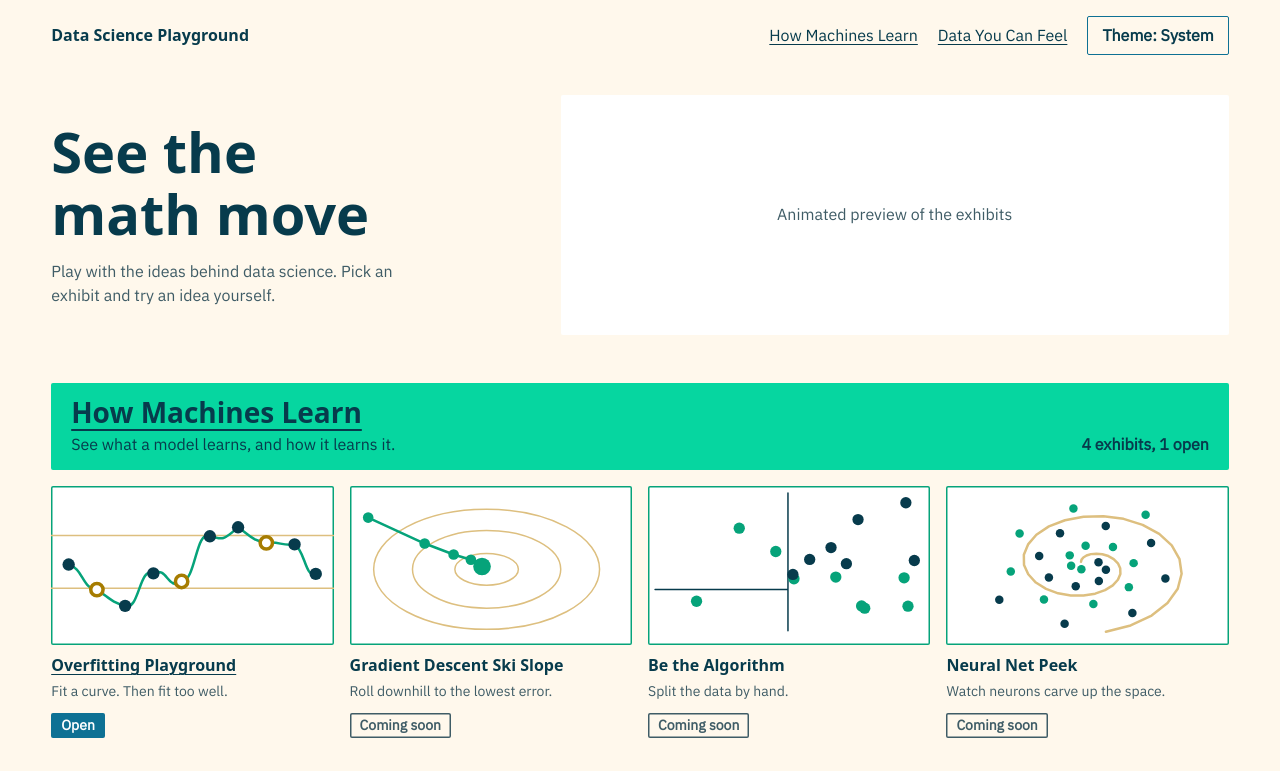
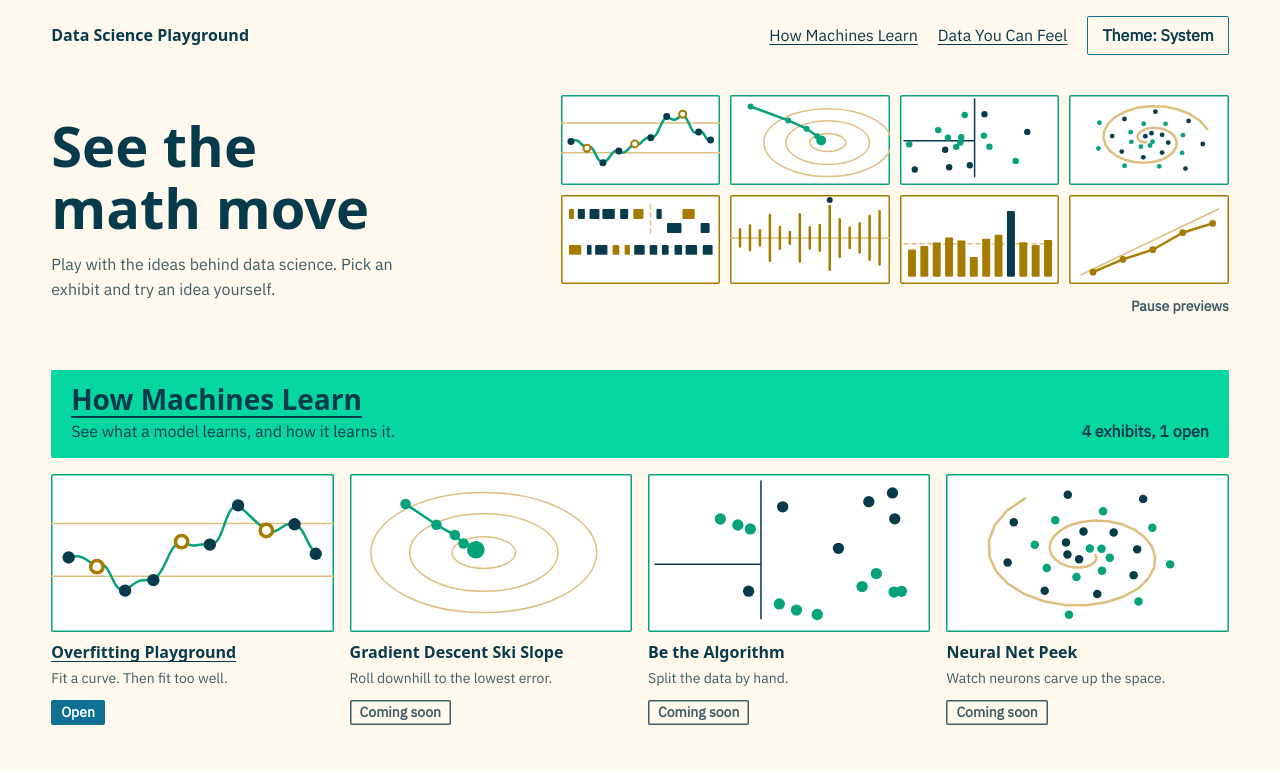
Before and after one commit to roshantariq/Data-Science-Playground, a React (Vite) app: page / in a window 1280 px wide. Shown: the top 771 px of the page. Built offline with nearby package versions, Linux system fonts and the light colour scheme; a web font is replaced by a local one.

Commit message:
Add the animated hero preview with a pause button and links to open exhibits

```diff
--- a/src/App.css
+++ b/src/App.css
@@ -163,6 +163,117 @@ p {
   margin-top: 14px;
   color: var(--text-muted);
   max-width: 40ch;
+}
+
+/* Hero preview: every exhibit's drawing, redrawn together. Each cell stacks
+   the outgoing and incoming drawing; the new one fades in as its marks
+   settle. Open exhibits' cells are links and react like open tiles. */
+.hero-preview {
+  display: grid;
+  gap: 8px;
+}
+
+.preview-grid {
+  display: grid;
+  grid-template-columns: repeat(4, minmax(0, 1fr));
+  gap: 10px;
+  margin: 0;
+  padding: 0;
+  list-style: none;
+}
+
+.preview-cell,
+.preview-link {
+  display: grid;
+  min-width: 0;
+}
+
+.preview-cell {
+  aspect-ratio: 16 / 9;
+  background: var(--surface);
+  border-radius: var(--radius);
+  box-shadow: inset 0 0 0 1.5px var(--mark);
+}
+
+.preview-cell .tile-art {
+  grid-area: 1 / 1;
+  background: none;
+  box-shadow: none;
+}
+
+.preview-cell .is-in {
+  animation: preview-in 0.9s cubic-bezier(0.16, 1, 0.3, 1) both;
+  animation-delay: calc(var(--i) * 45ms);
+}
+
+.preview-cell .is-in .art-marks {
+  animation: preview-settle 0.9s cubic-bezier(0.16, 1, 0.3, 1) both;
+  animation-delay: calc(var(--i) * 45ms);
+}
+
+.preview-cell .is-out {
+  animation: preview-out 0.6s cubic-bezier(0.16, 1, 0.3, 1) both;
+  animation-delay: calc(var(--i) * 45ms);
+}
+
+@keyframes preview-in {
+  from {
+    opacity: 0;
+  }
+}
+
+@keyframes preview-settle {
+  from {
+    transform: translateY(5px) scale(0.97);
+  }
+}
+
+@keyframes preview-out {
+  to {
+    opacity: 0;
+  }
+}
+
+.preview-link:focus-visible .art-full {
+  opacity: 1;
+}
+
+.preview-link:focus-visible .art-marks {
+  transform: translateY(-4px) scale(1.04);
+}
+
+@media (hover: hover) {
+  .preview-cell:hover .art-full {
+    opacity: 1;
+  }
+
+  .preview-cell:hover .art-marks {
+    transform: translateY(-4px) scale(1.04);
+  }
+}
+
+/* A quiet text button under the grid, at its right edge. */
+.preview-pause {
+  justify-self: end;
+  padding: 4px 0;
+  border: 0;
+  background: none;
+  font: inherit;
+  font-size: var(--text-sm);
+  font-weight: 600;
+  color: var(--text-muted);
+  cursor: pointer;
+}
+
+.preview-pause:hover {
+  color: var(--text);
+  text-decoration: underline;
+}
+
+@media (max-width: 699px) {
+  .preview-pause {
+    min-height: 44px;
+  }
 }
 
 /* Wing header and tiles */
@@ -1185,9 +1296,8 @@ p {
     grid-template-columns: minmax(0, 1fr);
   }
 
-  /* Until the real hero preview exists, phones go straight to the tiles. */
-  .hero .placeholder {
-    display: none;
+  .preview-grid {
+    gap: 6px;
   }
 
   .tiles,
--- /dev/null
+++ b/src/components/HeroPreview.tsx
@@ -0,0 +1,135 @@
+import { useEffect, useRef, useState, type CSSProperties } from 'react'
+import { Link } from 'react-router'
+import { EXHIBITS } from '../exhibits.ts'
+import { tileArt, type Art } from './tileArt.ts'
+import { ArtSvg } from './TileArt.tsx'
+
+// How often every preview deals itself new random data.
+const STEP_MS = 3200
+
+type Frame = { id: number; arts: (Art | null)[] }
+
+const deal = (id: number): Frame => ({
+  id,
+  arts: EXHIBITS.map((e) => tileArt(e.slug)),
+})
+
+const reducedMotion = () =>
+  window.matchMedia('(prefers-reduced-motion: reduce)')
+
+// The home hero: every exhibit's drawing, all redrawn together with fresh
+// random data. Open exhibits link to their page. It stops while the pointer
+// or keyboard focus is on the grid, while it's off screen or the tab is
+// hidden, and when the visitor presses Pause (until they press Play). With
+// reduced motion on it shows still drawings and no button.
+export function HeroPreview() {
+  const [frames, setFrames] = useState<Frame[]>(() => [deal(0)])
+  const [paused, setPaused] = useState(false)
+  const [held, setHeld] = useState({ hover: false, focus: false })
+  const [still, setStill] = useState(() => reducedMotion().matches)
+  const ref = useRef<HTMLUListElement>(null)
+  const stopped = paused || held.hover || held.focus || still
+
+  useEffect(() => {
+    const query = reducedMotion()
+    const change = () => setStill(query.matches)
+    query.addEventListener('change', change)
+    return () => query.removeEventListener('change', change)
+  }, [])
+
+  useEffect(() => {
+    const el = ref.current
+    if (!el || stopped) return
+    let onScreen = true
+    let timer: number | undefined
+
+    const tick = () =>
+      setFrames((f) => {
+        const last = f[f.length - 1]
+        return [last, deal(last.id + 1)]
+      })
+
+    const sync = () => {
+      const run = onScreen && document.visibilityState === 'visible'
+      if (run && timer === undefined) timer = window.setInterval(tick, STEP_MS)
+      if (!run && timer !== undefined) {
+        window.clearInterval(timer)
+        timer = undefined
+      }
+    }
+
+    const seen = new IntersectionObserver(([entry]) => {
+      onScreen = entry.isIntersecting
+      sync()
+    })
+    seen.observe(el)
+    document.addEventListener('visibilitychange', sync)
+    sync()
+
+    return () => {
+      seen.disconnect()
+      document.removeEventListener('visibilitychange', sync)
+      if (timer !== undefined) window.clearInterval(timer)
+    }
+  }, [stopped])
+
+  const newest = frames[frames.length - 1].id
+
+  return (
+    <div className="hero-preview">
+      <ul
+        ref={ref}
+        className="preview-grid"
+        aria-label="Exhibit previews"
+        onMouseEnter={() => setHeld((h) => ({ ...h, hover: true }))}
+        onMouseLeave={() => setHeld((h) => ({ ...h, hover: false }))}
+        onFocus={() => setHeld((h) => ({ ...h, focus: true }))}
+        onBlur={(e) => {
+          if (!e.currentTarget.contains(e.relatedTarget))
+            setHeld((h) => ({ ...h, focus: false }))
+        }}
+      >
+        {EXHIBITS.map((e, i) => {
+          const art = frames.map((f) => (
+            <ArtSvg
+              key={f.id}
+              art={f.arts[i]}
+              className={
+                newest === 0 ? undefined : f.id === newest ? 'is-in' : 'is-out'
+              }
+            />
+          ))
+          return (
+            <li
+              key={e.slug}
+              className={`preview-cell wing-${e.wing}`}
+              style={{ '--i': i } as CSSProperties}
+              aria-hidden={e.open ? undefined : true}
+            >
+              {e.open ? (
+                <Link
+                  className="preview-link"
+                  to={`/${e.wing}/${e.slug}`}
+                  aria-label={e.title}
+                >
+                  {art}
+                </Link>
+              ) : (
+                art
+              )}
+            </li>
+          )
+        })}
+      </ul>
+      {!still && (
+        <button
+          type="button"
+          className="preview-pause"
+          onClick={() => setPaused((p) => !p)}
+        >
+          {paused ? 'Play previews' : 'Pause previews'}
+        </button>
+      )}
+    </div>
+  )
+}
--- a/src/components/TileArt.tsx
+++ b/src/components/TileArt.tsx
@@ -1,5 +1,5 @@
 import { useState } from 'react'
-import { tileArt, type Shape } from './tileArt.ts'
+import { tileArt, type Art, type Shape } from './tileArt.ts'
 
 function draw(s: Shape, i: number) {
   const cls = `art-${s.style}`
@@ -25,12 +25,26 @@ function draw(s: Shape, i: number) {
 }
 
 // A tile's drawing, with fresh random data each time the page loads.
-// Decorative: the tile's title and line already say what the exhibit is.
 export function TileArt({ slug }: { slug: string }) {
   const [art] = useState(() => tileArt(slug))
+  return <ArtSvg art={art} />
+}
 
+// One drawing, shared by the tiles and the hero preview. Decorative: the
+// title beside it, or the link around it, says what the exhibit is.
+export function ArtSvg({
+  art,
+  className,
+}: {
+  art: Art | null
+  className?: string
+}) {
   return (
-    <svg className="tile-art" viewBox="0 0 160 90" aria-hidden="true">
+    <svg
+      className={className ? `tile-art ${className}` : 'tile-art'}
+      viewBox="0 0 160 90"
+      aria-hidden="true"
+    >
       {art && (
         <>
           <g className="art-rest">{art.back.map(draw)}</g>
--- a/src/pages/Home.tsx
+++ b/src/pages/Home.tsx
@@ -1,3 +1,4 @@
+import { HeroPreview } from '../components/HeroPreview.tsx'
 import { WingSection } from '../components/WingSection.tsx'
 
 export function Home() {
@@ -11,7 +12,7 @@ export function Home() {
             idea yourself.
           </p>
         </div>
-        <div className="placeholder">Animated preview of the exhibits</div>
+        <HeroPreview />
       </section>
       <WingSection wing="machines" />
       <WingSection wing="feel" />
```
